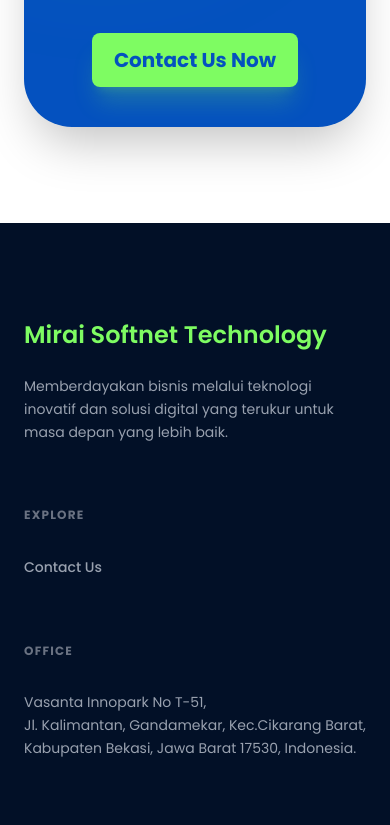
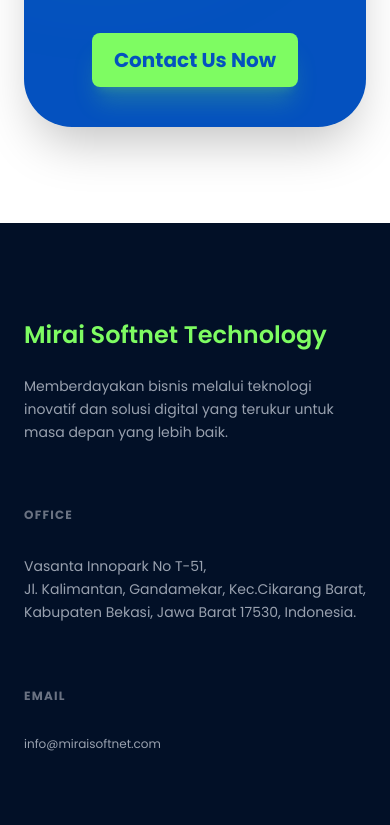
Before and after one commit to bitofficialdev-droid/mirai-company-profile, a Next.js app: page / in a window 390 px wide. Shown: the part 5336-6161 px from the top of the page. Built offline with nearby package versions, Linux system fonts and the light colour scheme.

Commit message:
fix button relation

```diff
--- a/src/app/(public)/page.tsx
+++ b/src/app/(public)/page.tsx
@@ -29,6 +29,9 @@
 
               <div className="hidden flex-row items-center gap-4 lg:flex">
                 <CSButton
+                  href={data.hero?.linkButton ?? "#"}
+                  target="_blank"
+                  rel="noopener noreferrer"
                   size="wide"
                   color="secondary"
                   className="font-semibold text-[#0451bf]"
@@ -168,6 +171,9 @@
                 {data.contact?.description ?? "-"}
               </p>
               <CSButton
+                href={data.hero?.linkButton ?? "#"}
+                target="_blank"
+                rel="noopener noreferrer"
                 size="wide"
                 color="secondary"
                 className="font-bold text-[#0451bf] shadow-xl"
--- a/src/components/shared/cs_button.tsx
+++ b/src/components/shared/cs_button.tsx
@@ -16,6 +16,7 @@
   size?: CSButtonSize;
   isLoading?: boolean;
   href?: string;
+  target?: string;
   leftIcon?: React.ReactNode;
   rightIcon?: React.ReactNode;
 }
@@ -33,6 +34,7 @@
       rightIcon,
       children,
       disabled,
+      target,
       ...props
     },
     ref,
@@ -120,7 +122,7 @@
 
     if (href && !disabled) {
       return (
-        <Link href={href} className={buttonClasses}>
+        <Link href={href} className={buttonClasses} target={target}>
           {renderContent()}
         </Link>
       );
--- a/src/components/web/cw_footer.tsx
+++ b/src/components/web/cw_footer.tsx
@@ -4,7 +4,7 @@
   return (
     <footer className="bg-[#021027] pt-24 pb-12 text-white">
       <div className="container mx-auto px-6 lg:px-28">
-        <div className="mb-24 grid grid-cols-1 gap-16 text-left md:grid-cols-4">
+        <div className="mb-24 grid grid-cols-1 gap-16 text-left md:grid-cols-3">
           <div className="col-span-1 space-y-6 md:col-span-1">
             <h4 className="text-2xl font-semibold text-[#7efc62]">
               Mirai Softnet Technology
@@ -13,23 +13,6 @@
               Memberdayakan bisnis melalui teknologi inovatif dan solusi digital
               yang terukur untuk masa depan yang lebih baik.
             </p>
-          </div>
-          <div>
-            <h5 className="mb-8 text-xs font-bold tracking-widest text-gray-500 uppercase">
-              Explore
-            </h5>
-            <ul className="space-y-4">
-              <li key="contact-us">
-                <CSButton
-                  href=""
-                  variant="text"
-                  color="white"
-                  className="text-sm text-gray-400 transition-colors hover:text-[#7efc62]"
-                >
-                  Contact Us
-                </CSButton>
-              </li>
-            </ul>
           </div>
           <div>
             <h5 className="mb-8 text-xs font-bold tracking-widest text-gray-500 uppercase">
--- a/src/core/entities/home/home_hero_model.ts
+++ b/src/core/entities/home/home_hero_model.ts
@@ -2,4 +2,5 @@
   title?: string;
   description?: string;
   image?: string;
+  linkButton?: string;
 }
--- a/src/core/repositories/home.repo.ts
+++ b/src/core/repositories/home.repo.ts
@@ -9,6 +9,7 @@
         description:
           "Bit HRMS, Satu platform untuk semua kebutuhan HR. Pantau kinerja tim via Web Dashboard dan berikan kemudahan akses mandiri bagi karyawan lewat aplikasi Mobile.",
         image: "/mockup.png",
+        linkButton: "https://wa.me/6289646616188",
       },
       trusted: [
         {
```
